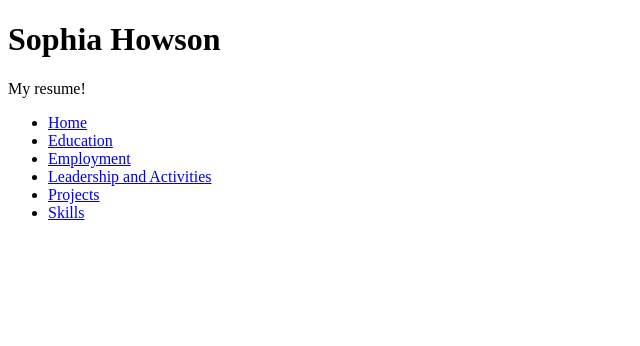
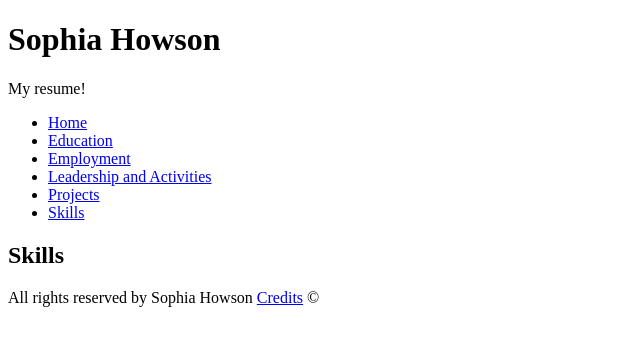
Before and after one commit to Show530/mp-1, a plain HTML site: page skills/skills.html in a window 1280 px wide. Shown: the whole page, without its empty margins (0-640 px from the left). Drawn offline with Linux system fonts and the light colour scheme.

Commit message:
added main tag/footer/headers to skills page

```diff
--- a/skills/skills.html
+++ b/skills/skills.html
@@ -22,9 +22,15 @@
       </ul>
     </nav>
   </div>
-
-
-
+    <main>
+      <h2>Skills</h2>
+      <h3></h3>
+    </main>
+  <div>
+    <footer>
+      All rights reserved by Sophia Howson <a href="../credits/credits.html">Credits</a> &copy;
+    </footer>
+  </div>
 
   </div>
 </body>
```
